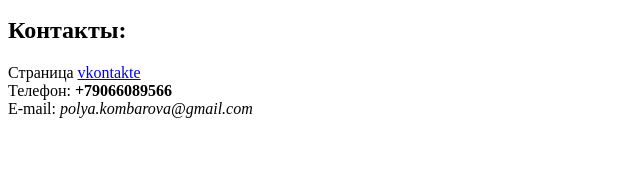
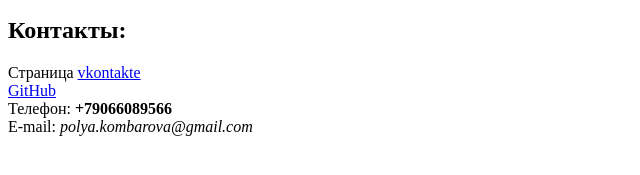
Before and after one commit to ppssdd52/ppssdd52.github.io, a plain HTML site: page index.html in a window 1280 px wide. Shown: the part 101-276 px from the top of the page, without its empty margins (0-640 px from the left). Drawn offline with Linux system fonts and the light colour scheme.

Commit message:
Update index.html

```diff
--- a/index.html
+++ b/index.html
@@ -11,6 +11,8 @@
 <h2>Контакты:</h2>
 Страница <a href=https://vk.com/kleipp/>vkontakte</a>
 <br/>
+<a href=https://github.com/username>GitHub</a>
+<br/>
 Телефон: <b>+79066089566</b>
 <br/>
 E-mail: <i>polya.kombarova@gmail.com</i>
```
